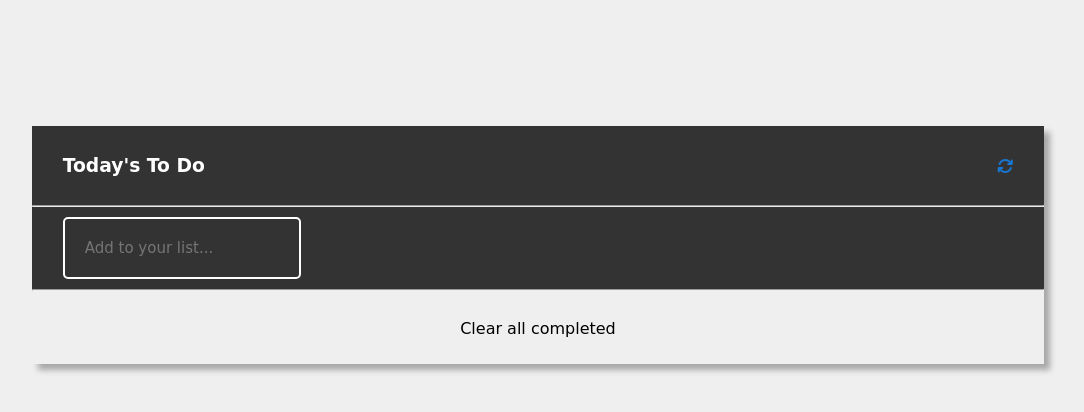
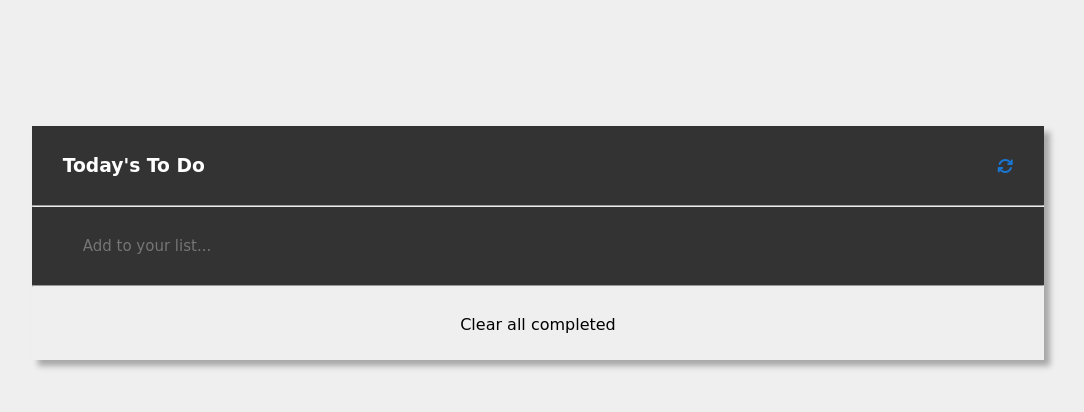
Before and after one commit to eddie-2020/todo-app, a website: page src/index.html in a window 1280 px wide. Shown: the whole page, without its empty margins (102-1186 px from the left). Drawn offline with Linux system fonts and the light colour scheme.

Commit message:
Fixed linter errors

```diff
--- a/src/scss/components/_container.scss
+++ b/src/scss/components/_container.scss
@@ -36,7 +36,6 @@ body {
 .toDo {
   border: none;
   padding: 20px;
-    border: 2px solid #fff;
   border-radius: 5px;
   background-color: #333;
   color: #fff;
```
Also changed, not shown: src/scss/style.scss (line endings or trailing spaces), src/styles/style.css, 1 other file. Lines whose indentation alone changed are shown as unchanged.
